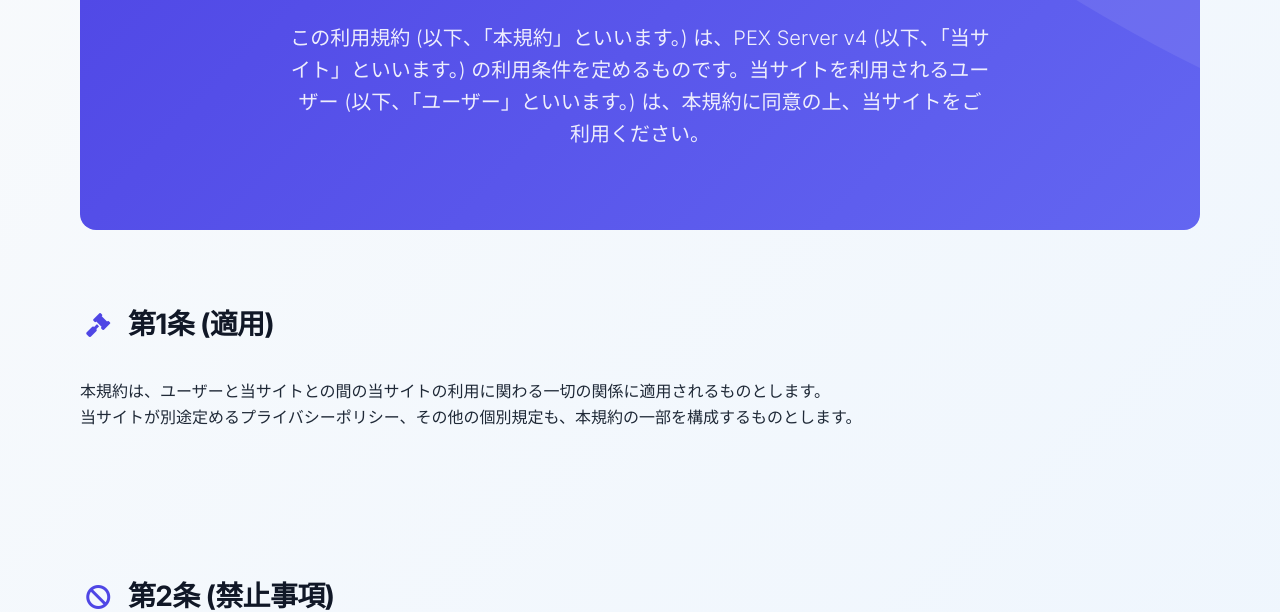
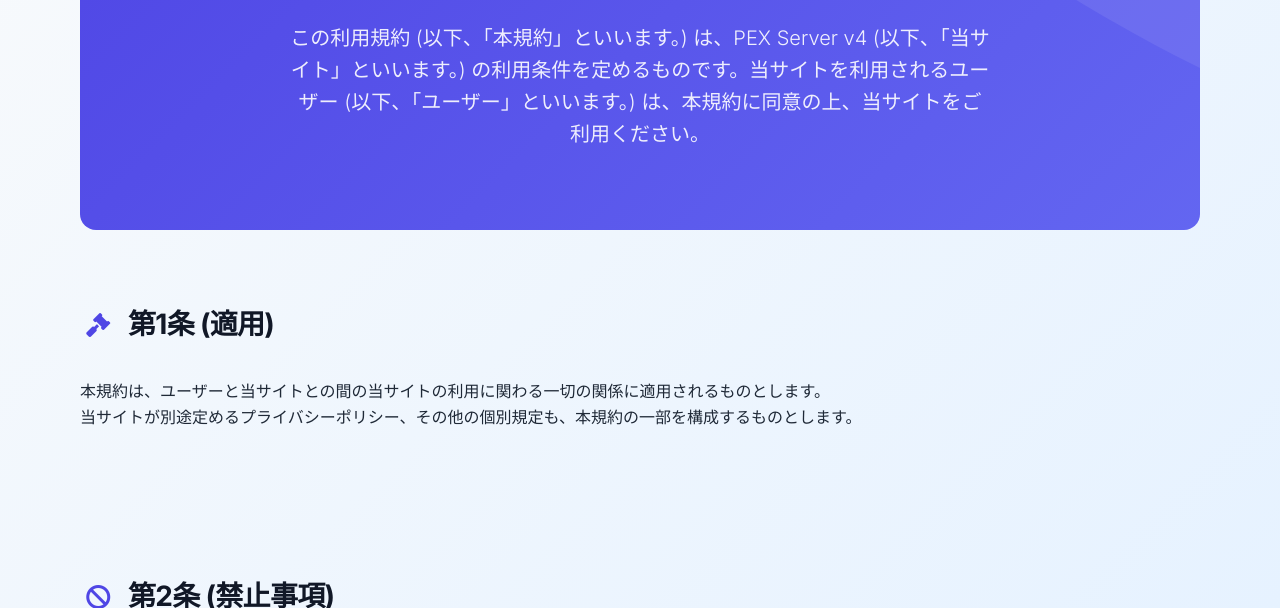
Before and after one commit to pexserver/pexserver.github.io, a website: page terms.html in a window 1280 px wide. Shown: the part 192-804 px from the top of the page. Drawn offline with Linux system fonts and the light colour scheme; files that its build step writes are made by us from their sources; files whose address does not match are found by name.

Commit message:
裏対策

```diff
--- a/HUB/style.css
+++ b/HUB/style.css
@@ -19,6 +19,15 @@
     --shadow-heavy: 0 8px 24px rgba(0, 0, 0, 0.15);
     --border-radius: 12px;
     --transition: all 0.3s cubic-bezier(0.4, 0, 0.2, 1);
+}
+
+html, body {
+    overscroll-behavior: none;
+    background: linear-gradient(135deg, var(--bg-color) 0%, #e6f2ff 100%);
+    min-height: 100vh;
+    height: 100%;
+    touch-action: pan-x pan-y;
+    overflow-x: hidden;
 }
 
 body {
```
